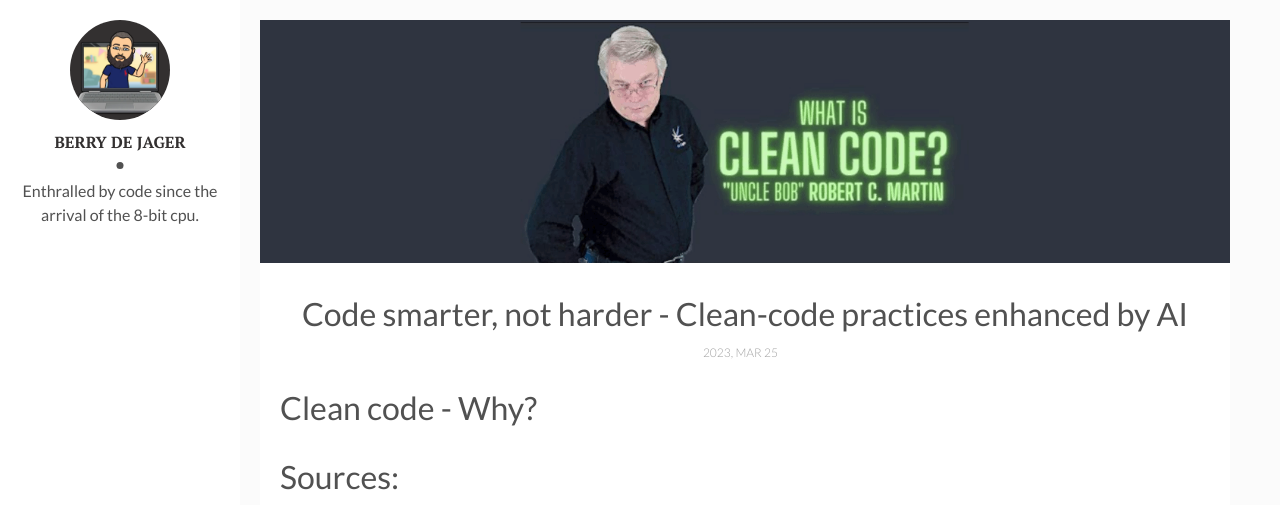
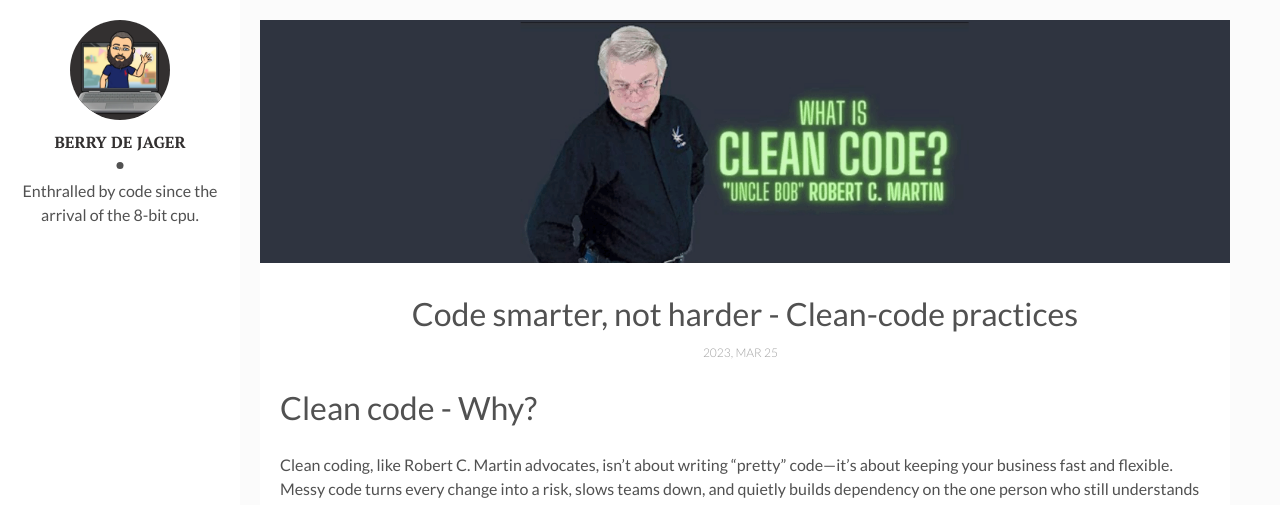
Before and after one commit to berrydejager/code, a Jekyll site: the page built from _posts/2026-02-25-Clean-Code.markdown, in a window 1280 px wide and 1400 px high. Shown: the top 505 px of the window. Built offline with Jekyll 4.4.1, drawn with Linux system fonts in a browser that asks for light colours; some of the changed text lies outside the part shown.

Commit message:
Update 2026-02-25-Clean-Code.markdown

```diff
--- a/_posts/2026-02-25-Clean-Code.markdown
+++ b/_posts/2026-02-25-Clean-Code.markdown
@@ -1,14 +1,17 @@
 ---
 layout: post
-title: Code smarter, not harder - Clean-code practices enhanced by AI
+title: Code smarter, not harder - Clean-code practices
 date: 2023-03-25 13:37:00 +0100
-description: Code smarter, not harder - Clean-code practices enhanced by AI
+description: Code smarter, not harder - Clean-code practices
 img: header/robert-martin-what-is-clean-code.gif
 tags: [clean code, AI, UncleBob, RobertMartin]
 ---
 
 # Clean code - Why?
 
+Clean coding, like Robert C. Martin advocates, isn’t about writing “pretty” code—it’s about keeping your business fast and flexible. Messy code turns every change into a risk, slows teams down, and quietly builds dependency on the one person who still understands it.
+
+Clean code keeps things readable and predictable, so teams can move quicker, onboard easier, and fix or ship without drama. In the end, it’s just good business: less time wasted, fewer surprises, and software that doesn’t fight you every time you need it to change.
 
 # Sources:
 
@@ -24,7 +27,8 @@
 [//]: # (Clean Agile)
 <iframe data-testid="embed-iframe" style="border-radius:12px" src="https://open.spotify.com/embed/show/4M46H8Sh0z97tW2cpxrmKq?utm_source=generator&theme=0" width="100%" height="152" frameBorder="0" allowfullscreen="" allow="autoplay; clipboard-write; encrypted-media; fullscreen; picture-in-picture" loading="lazy"></iframe>
 
+References:
 
-https://blog.cleancoder.com/
+[The clean code blog - Robert C. Martin](https://blog.cleancoder.com/)
 
 [__Bob's your uncle!__](https://en.wikipedia.org/wiki/Robert_C._Martin)
```
